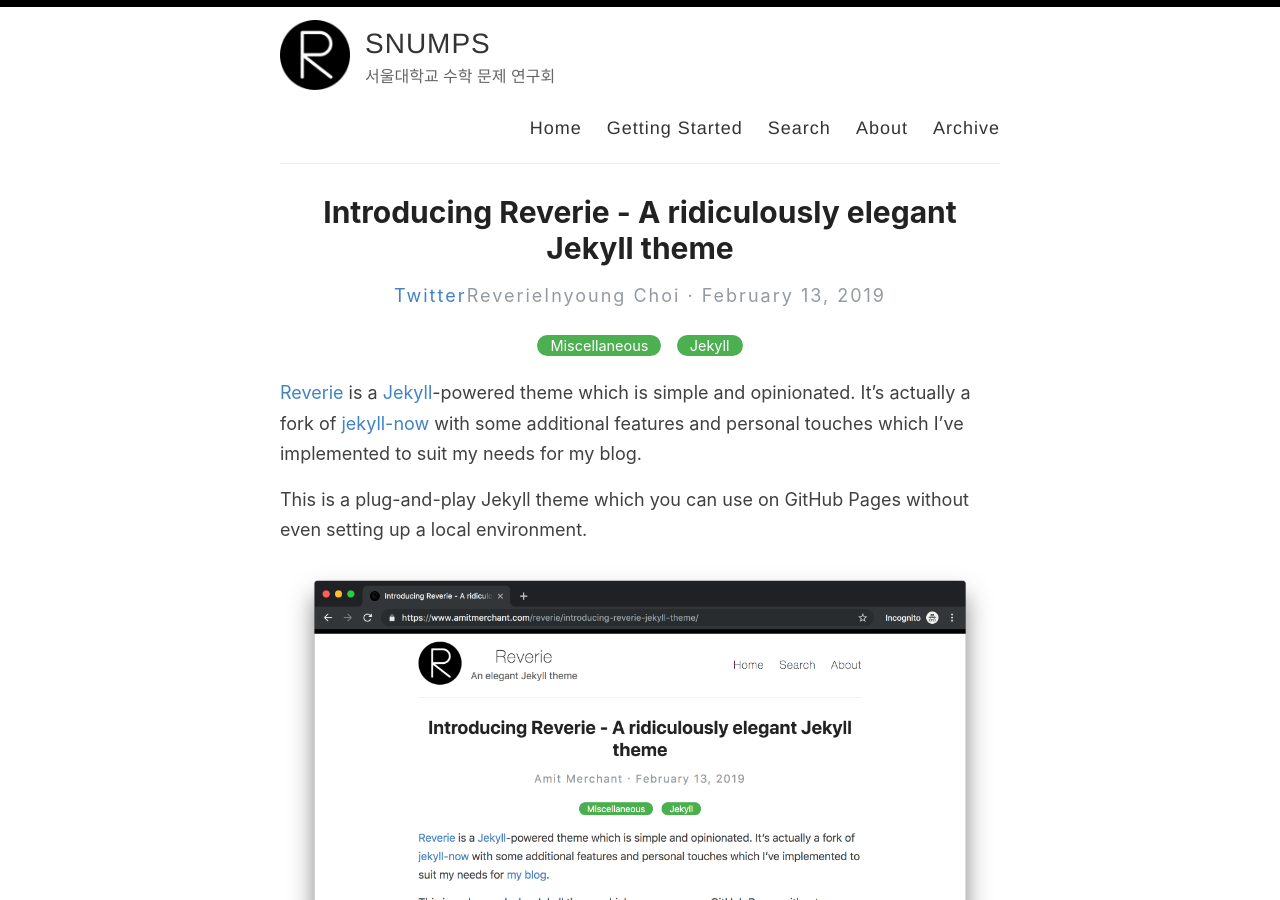
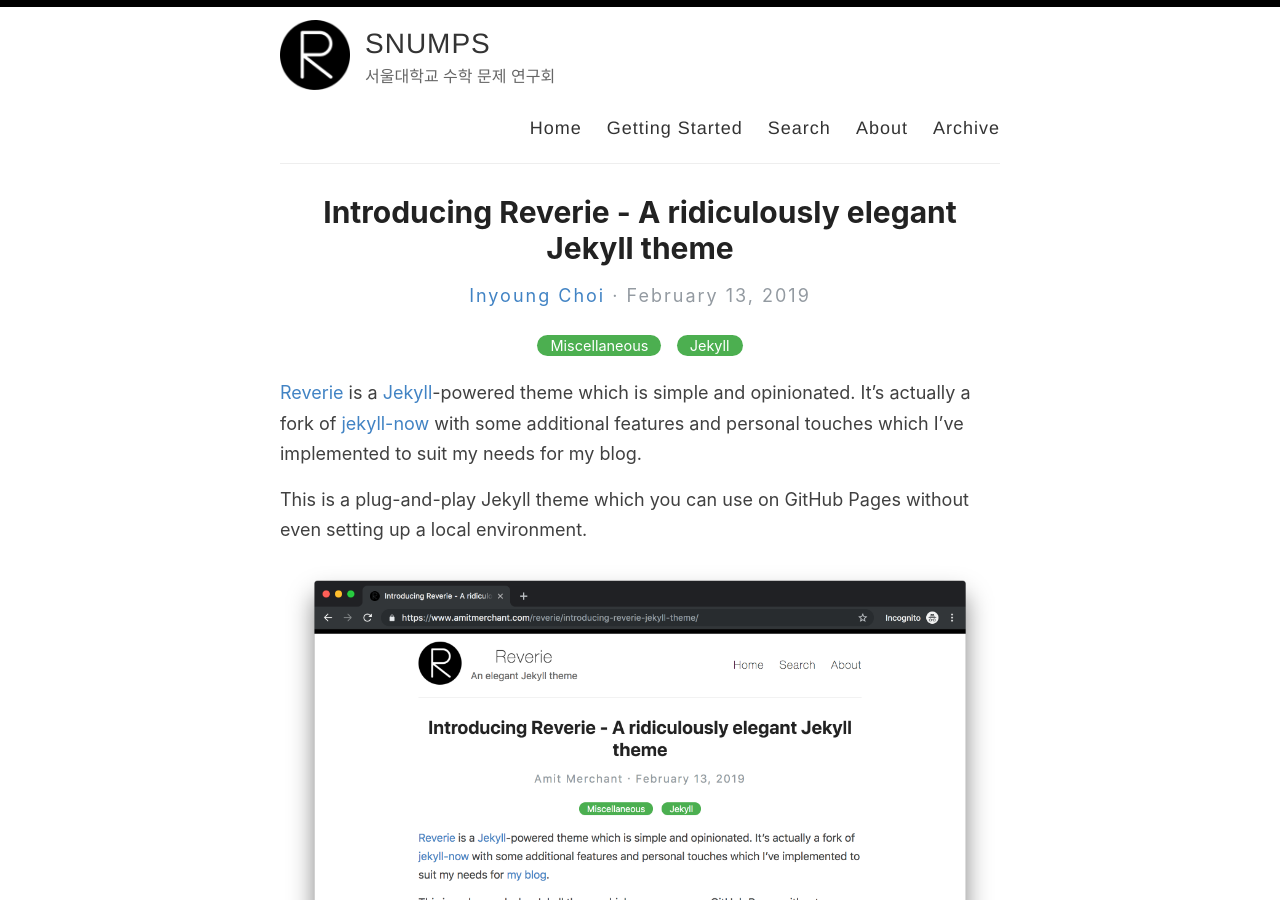
Before and after one commit to snumps/snumps.github.io, a Jekyll site: the page built from _posts/2019-02-13-introducing-reverie-jekyll-theme.md, in a window 1280 px wide and 900 px high. Built offline with Jekyll 4.4.1, drawn with Linux system fonts in a browser that asks for light colours; comment, search, counter and statistics services are not loaded.

```diff
--- a/_layouts/post.html
+++ b/_layouts/post.html
@@ -6,7 +6,7 @@ layout: default
   <h1>{{ page.title }}</h1>
 
   <div>
-    <p class="author_title"> <a href="mailto:{{page.email}}" target="_blank">Twitter</a>{{page.author}}  ·  {{ page.date | date: "%B %e, %Y" }}</p>
+    <p class="author_title"> <a href="mailto:{{page.email}}" target="_blank">{{page.author}}</a>  ·  {{ page.date | date: "%B %e, %Y" }}</p>
     {% if page.last_modified_at %}
     <p class="author_title" datetime="{{ page.last_modified_at | date_to_xmlschema }}">(Updated: {{ page.last_modified_at | date: "%b %-d, %Y" }})</p>
     {% endif %}
```
Also changed, not shown: _posts/2019-02-13-introducing-reverie-jekyll-theme.md (+1 -1 lines).
